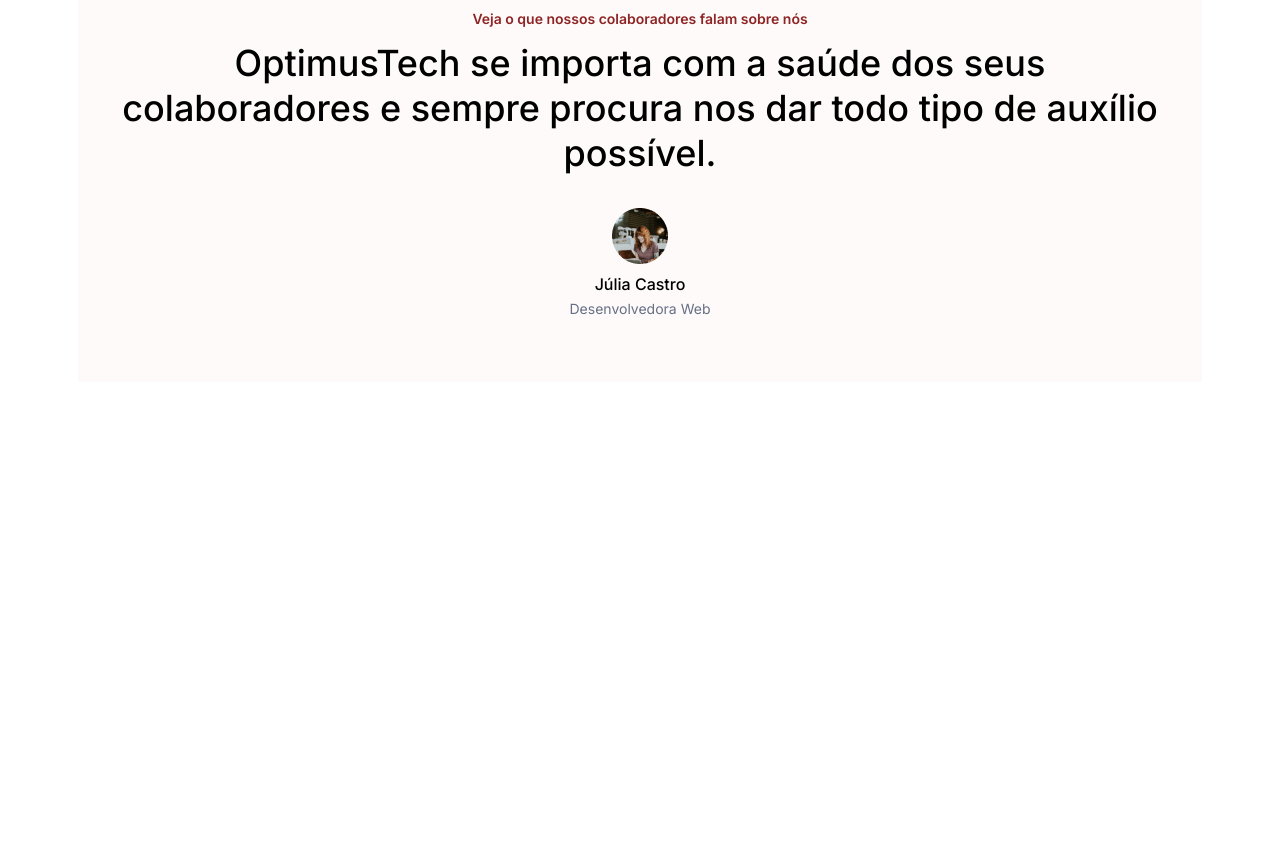
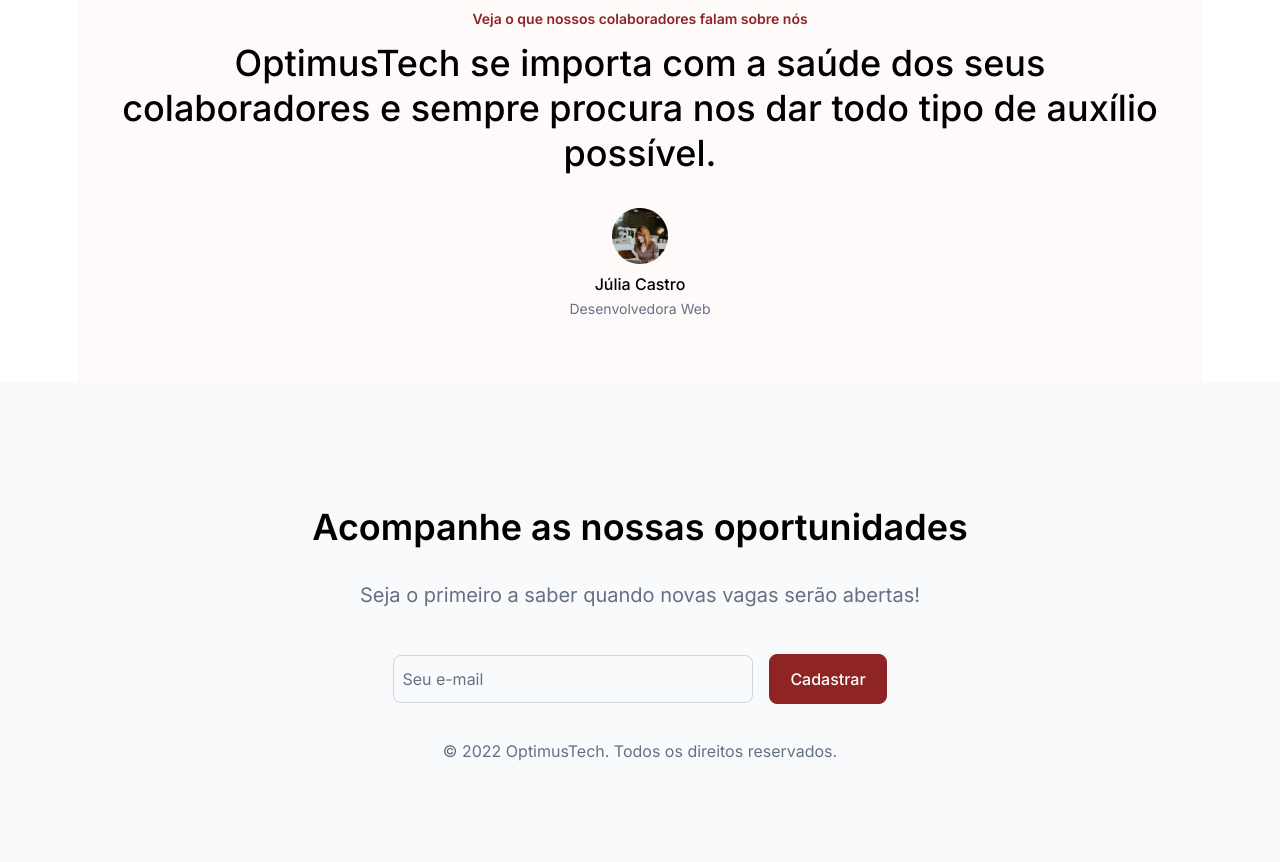
Before and after one commit to tecinfo2030/OptimusTech, a plain HTML site: page index.html in a window 1280 px wide. Shown: the part 2680-3542 px from the top of the page. Before the commit the page ends 3062 px from the top, so only its background shows below. Drawn offline with Linux system fonts and the light colour scheme.

Commit message:
feat: adicionado footer e estilização

```diff
--- a/index.html
+++ b/index.html
@@ -15,6 +15,7 @@
 </head>
 
 <body>
+    <!-- Header com menu navegação -->
     <header class="site-header">
         <img class="site-header__logo" src="./imagens/_Button base.svg" alt="Logo da OptimusTech">
         <nav class="site-header__nav">
@@ -52,7 +53,6 @@
         </section>
 
         <!-- Metricas -->
-
         <section class="metrics">
 
             <div class="metrics-item">
@@ -83,7 +83,6 @@
             </div>
 
         </section>
-
 
         <!-- Vagas Abertas -->
         <section class="careers">
@@ -150,6 +149,7 @@
             </div>
         </section>
 
+        <!--Depoimentos de Colaboradores  -->
         <section class="testimonial">
             <div class="testimonial__content">
                 <h2 class="testimonial__title">Veja o que nossos colaboradores falam sobre nós</h2>
@@ -167,10 +167,21 @@
                 </ul>
             </div>
         </section>
-
     </main>
 
-    <footer></footer>
+    <!-- Rodapé com cadastro de e-mail -->
+    <footer class="footer">
+        <section class="newsletter">
+            <h2 class="newsletter__title">Acompanhe as nossas oportunidades</h2>
+            <p class="newsletter__text">Seja o primeiro a saber quando novas vagas serão abertas!</p>
+
+            <div class="newsletter__signup">
+                <input type="text" placeholder="Seu e-mail" class="newsletter__input">
+                <a href="#" class="newsletter__button">Cadastrar</a>
+            </div>
+        </section>
+        <p class="footer__copyright">© 2022 OptimusTech. Todos os direitos reservados.</p>
+    </footer>
 
 </body>
 
--- /dev/null
+++ b/styles/footer.css
@@ -0,0 +1,75 @@
+.footer {
+
+    background-color: var(--cor-footer-bg);
+    font-family: var(--fonte-principal);
+    padding: 6em 0;
+
+ }
+
+/* .newsletter { } */
+
+.newsletter__title {
+
+    font-weight: 600;
+    font-size: 2.25em;
+    line-height: 2.75em;
+    text-align: center;
+
+ }
+
+.newsletter__text,
+.footer__copyright {
+
+    color: var(--cor-secundaria);
+    font-weight: 400;
+    font-size: 1.25em;
+    line-height: 1.875em;
+    text-align: center;
+
+ }
+
+.newsletter__signup {
+
+    display: flex;
+    justify-content: center;
+    align-items: center;
+    gap: 1em;
+    margin-top: 2.5em;
+ }
+
+.newsletter__input {
+
+    width: 22.5em;
+    height: 3em;
+    border-radius: .5em;
+    border: 1px solid var(--cor-input-border);
+
+
+ }
+
+ .newsletter__input::placeholder {
+
+    color: var(--cor-secundaria);
+    padding-left: .5em;
+
+ }
+
+.newsletter__button {
+
+    background-color: var(--cor-destaque);
+    color: var(--cor-primaria);
+    font-weight: 500;
+    font-size: 1em;
+    line-height: 1.5em;
+    padding: .75em 1.25em;
+    border: 1px solid var(--cor-destaque);
+    border-radius: .5em;
+
+}
+
+.footer__copyright{
+
+    font-size: 1em;
+    margin-top: 2em;
+
+}
--- a/styles/style.css
+++ b/styles/style.css
@@ -4,6 +4,7 @@
 @import url(../styles/carreiras.css);
 @import url(../styles/vagas.css);
 @import url(../styles/depoimentos.css);
+@import url(../styles/footer.css);
 
 :root {
     --cor-primaria: #FFFFFF;
@@ -12,6 +13,10 @@
     --cor-destaque: #8E2424;
     --cor-borda: #EAECF0;
     --cor-destaque-bg: #C3191905 ;
+    --cor-footer-bg: #F9FAFB;
+    --cor-input-border:#D0D5DD;
+    --cor-copyright: #98A2B3;
+
 
 
     --fonte-principal: "Inter", sans-serif;
```
